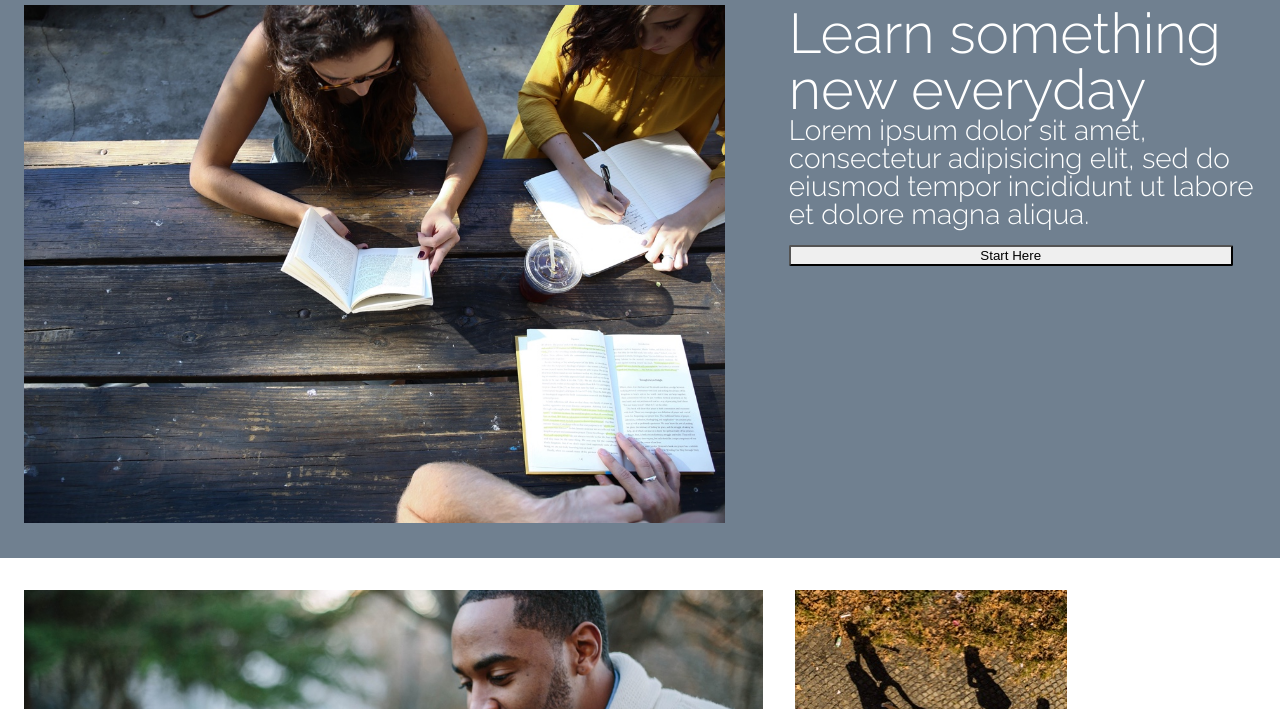
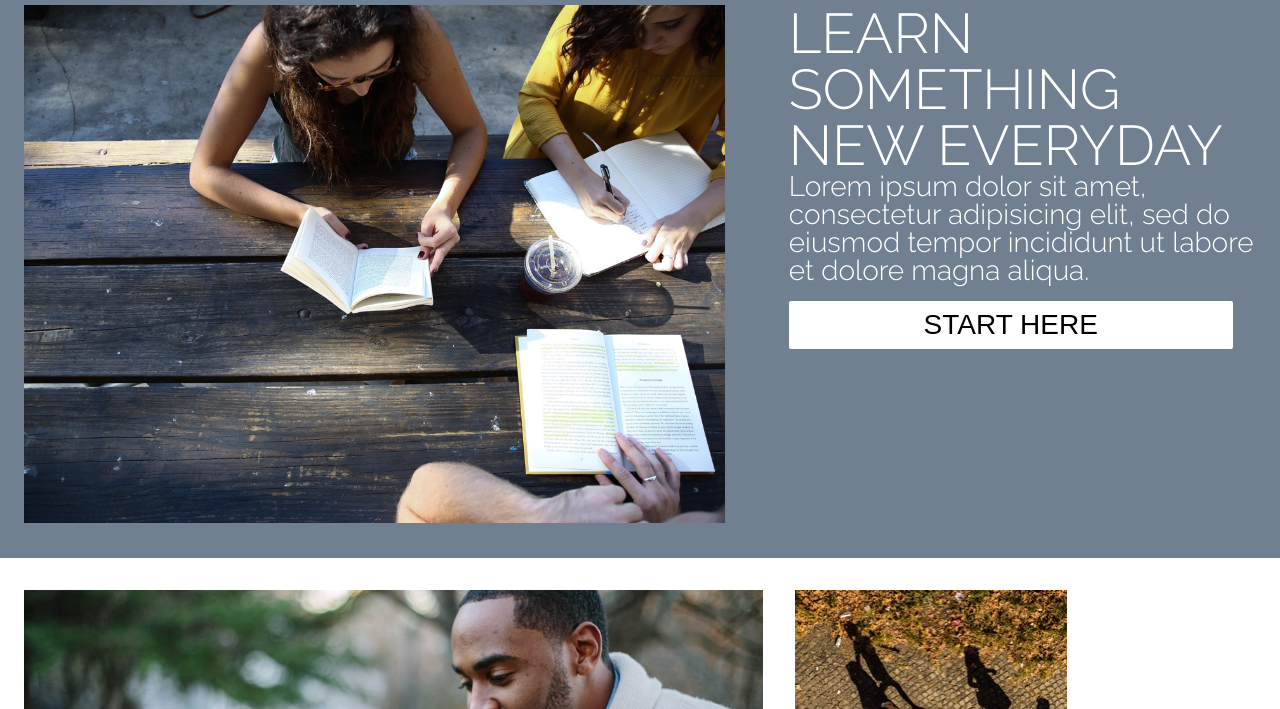
Before and after one commit to TamiDev/colmar_capstone, a plain HTML site: page index.html in a window 1280 px wide. Shown: the part 91-800 px from the top of the page. Drawn offline with Linux system fonts and the light colour scheme.

Commit message:
section two updated

```diff
--- a/index.html
+++ b/index.html
@@ -46,7 +46,7 @@
 
        <div class="banner-right">
          <div class="banner-text" id="start">
-           <h1>Learn something new everyday</h1>
+           <h1>LEARN SOMETHING NEW EVERYDAY</h1>
            <h4>Lorem ipsum dolor sit amet, consectetur adipisicing elit, sed do eiusmod tempor incididunt ut labore et dolore magna aliqua. </h4>
          </div>
          <div class="start-button">
@@ -124,6 +124,8 @@
       </div>
      </div>
     </div>
+
+
   </body>
 </html>
 
--- a/resources/css/style.css
+++ b/resources/css/style.css
@@ -23,6 +23,7 @@ h1 {
 h4 {
   font-weight: 300;
   font-size: 1.75rem;
+  color: black;
 }
 
 h5 {
@@ -32,6 +33,7 @@ h5 {
 
 p {
   font-family: sans-serif;
+  color: black;
 }
 
 .quote {
@@ -101,6 +103,10 @@ nav a {
   background-size: auto;
 }
 
+.banner-text,h4 {
+  color: white;
+}
+
 .banner-box {
   margin: 2rem 1.5rem;
 }
@@ -130,6 +136,12 @@ nav a {
   border-radius: 2px;
   width: 95%;
   color: black;
+  border: none;
+  padding: 0.5rem 0;
+  background: #fff;
+  background-size: 100%;
+  font-size: 1.75rem;
+  text-transform: uppercase;
 }
 
 .banner-right {
```
Also changed, not shown: 1 other file.
